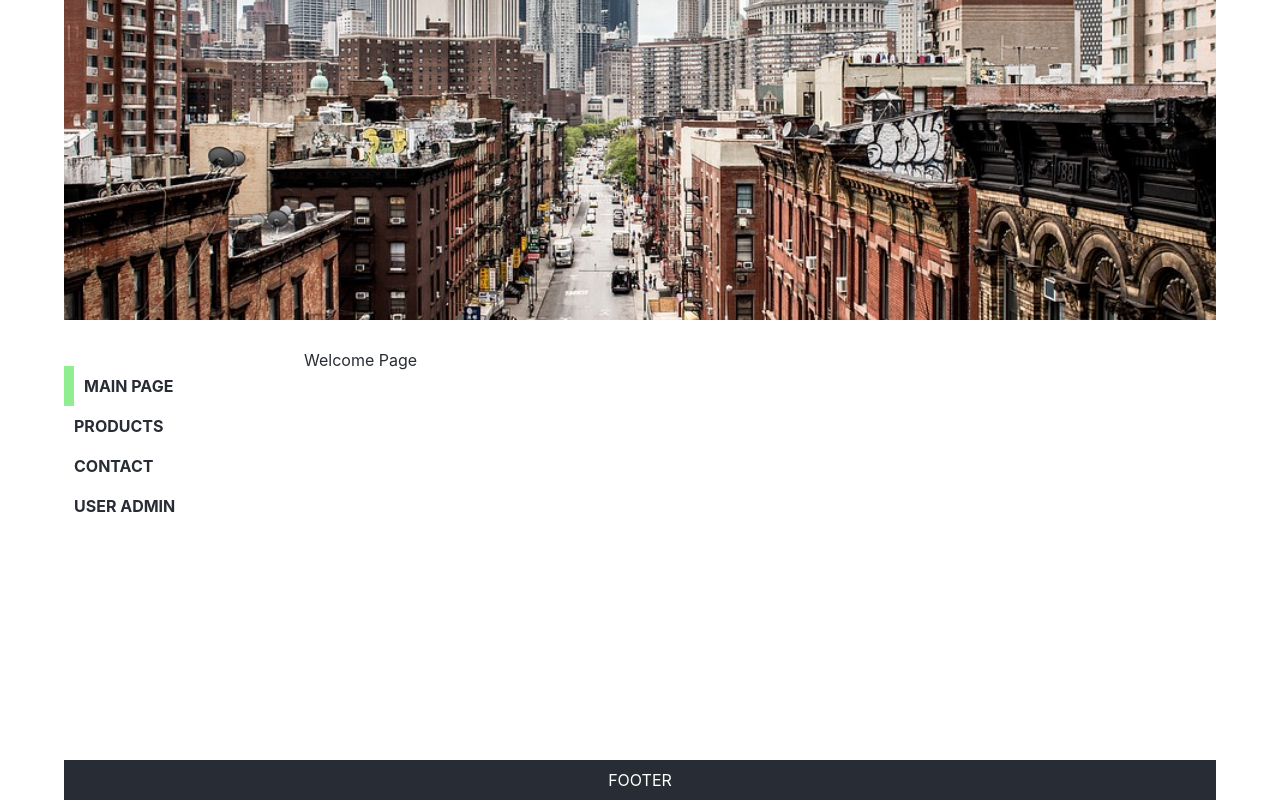
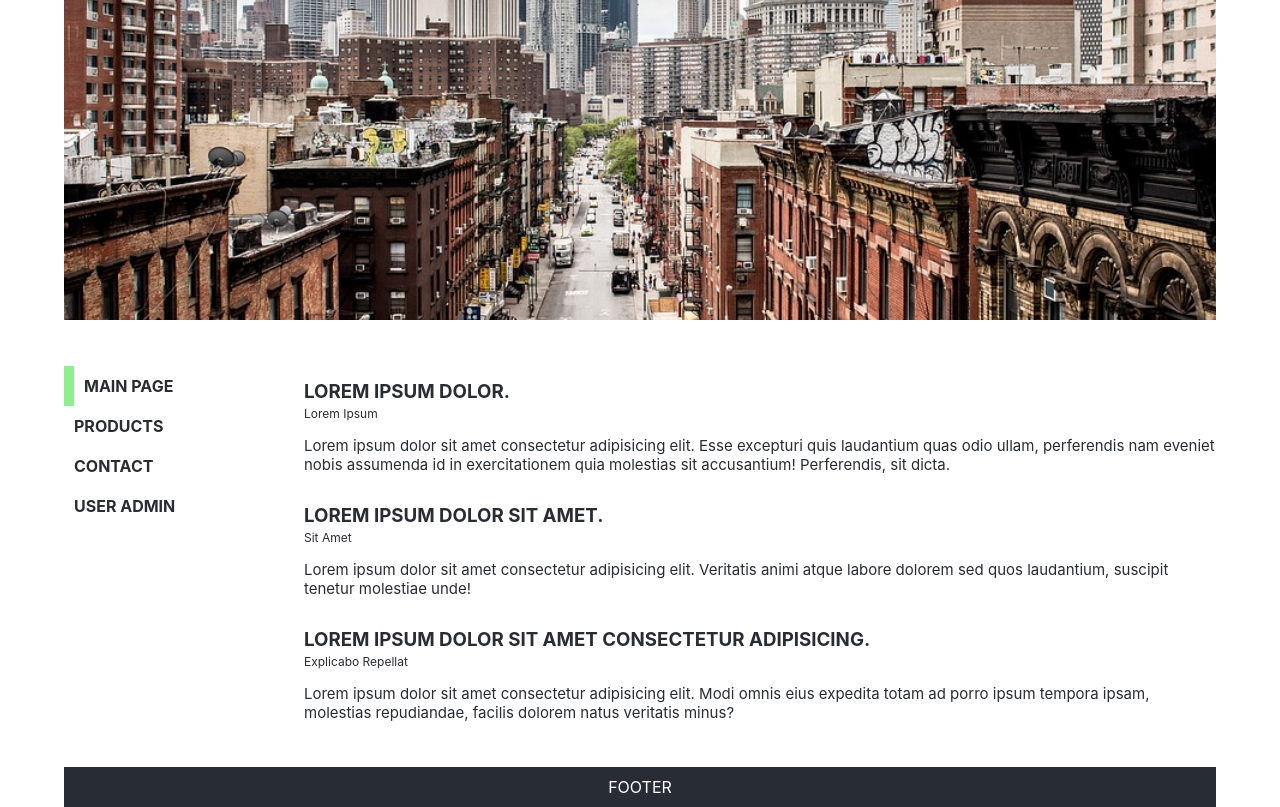
Before and after one commit to MaggieWesolowska/react-routing-app, a React (Create React App) app: page / in a window 1280 px wide. Built offline with nearby package versions, Linux system fonts and the light colour scheme.

Commit message:
added article component and styles

```diff
--- /dev/null
+++ b/src/components/Article.jsx
@@ -0,0 +1,34 @@
+import React from 'react';
+
+const Article = ({ title, author, text }) => {
+  const styles = {
+    marginTop: 30,
+  };
+  return (
+    <article style={styles}>
+      <h3
+        style={{
+          marginBottom: 3,
+          textTransform: 'uppercase',
+        }}>
+        {title}
+      </h3>
+      <span
+        style={{
+          display: 'block',
+          marginBottom: 10,
+          fontSize: 12,
+        }}>
+        {author}
+      </span>
+      <p
+        style={{
+          fontSize: 15,
+        }}>
+        {text}
+      </p>
+    </article>
+  );
+};
+
+export default Article;
--- a/src/pages/HomePage.jsx
+++ b/src/pages/HomePage.jsx
@@ -1,7 +1,33 @@
 import React from 'react';
+import Article from '../components/Article';
+
+const articles = [
+  {
+    id: 1,
+    title: 'Lorem ipsum dolor.',
+    author: 'Lorem Ipsum',
+    text: 'Lorem ipsum dolor sit amet consectetur adipisicing elit. Esse excepturi quis laudantium quas odio ullam, perferendis nam eveniet nobis assumenda id in exercitationem quia molestias sit accusantium! Perferendis, sit dicta.',
+  },
+  {
+    id: 2,
+    title: 'Lorem ipsum dolor sit amet.',
+    author: 'Sit Amet',
+    text: 'Lorem ipsum dolor sit amet consectetur adipisicing elit. Veritatis animi atque labore dolorem sed quos laudantium, suscipit tenetur molestiae unde!',
+  },
+  {
+    id: 3,
+    title:
+      'Lorem ipsum dolor sit amet consectetur adipisicing.',
+    author: 'Explicabo Repellat',
+    text: 'Lorem ipsum dolor sit amet consectetur adipisicing elit. Modi omnis eius expedita totam ad porro ipsum tempora ipsam, molestias repudiandae, facilis dolorem natus veritatis minus?',
+  },
+];
 
 const HomePage = () => {
-  return <div>Welcome Page</div>;
+  const artList = articles.map(article => (
+    <Article key={article.id} {...article} />
+  ));
+  return <div>{artList}</div>;
 };
 
 export default HomePage;
```
